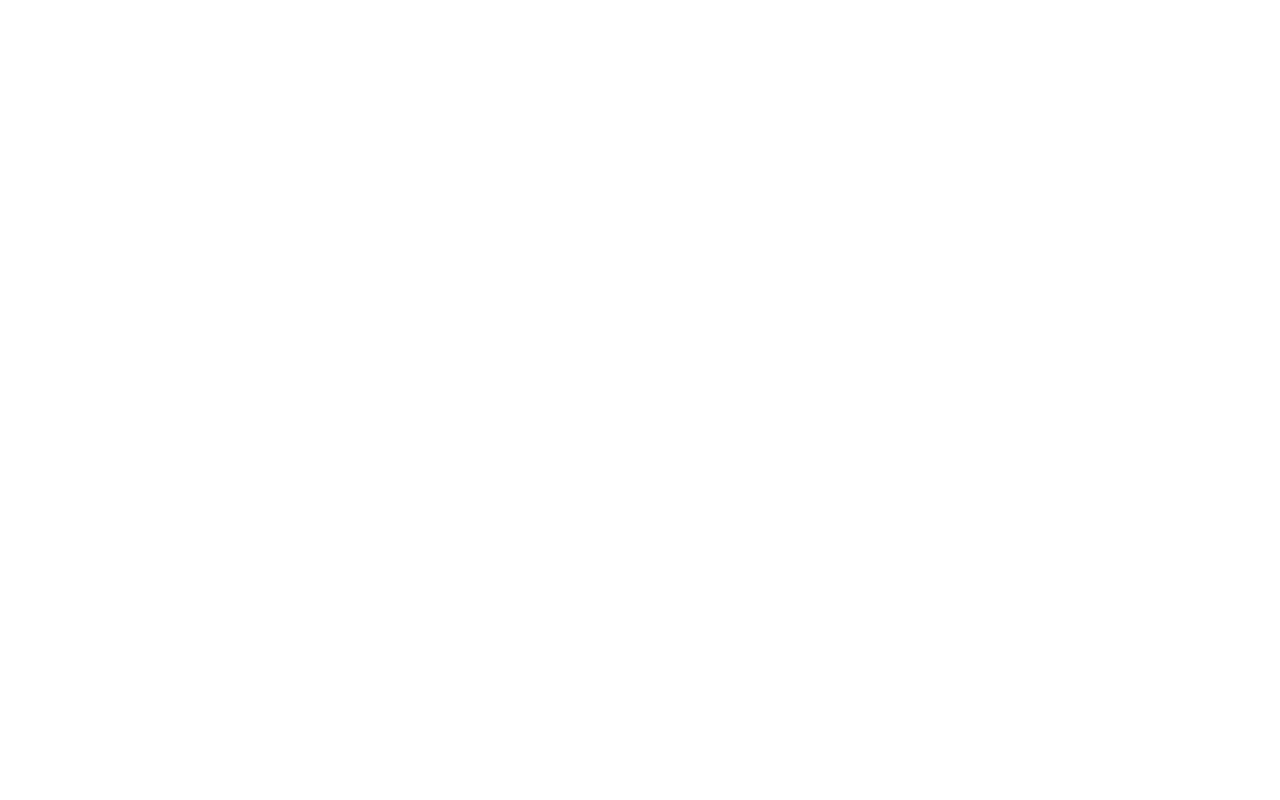
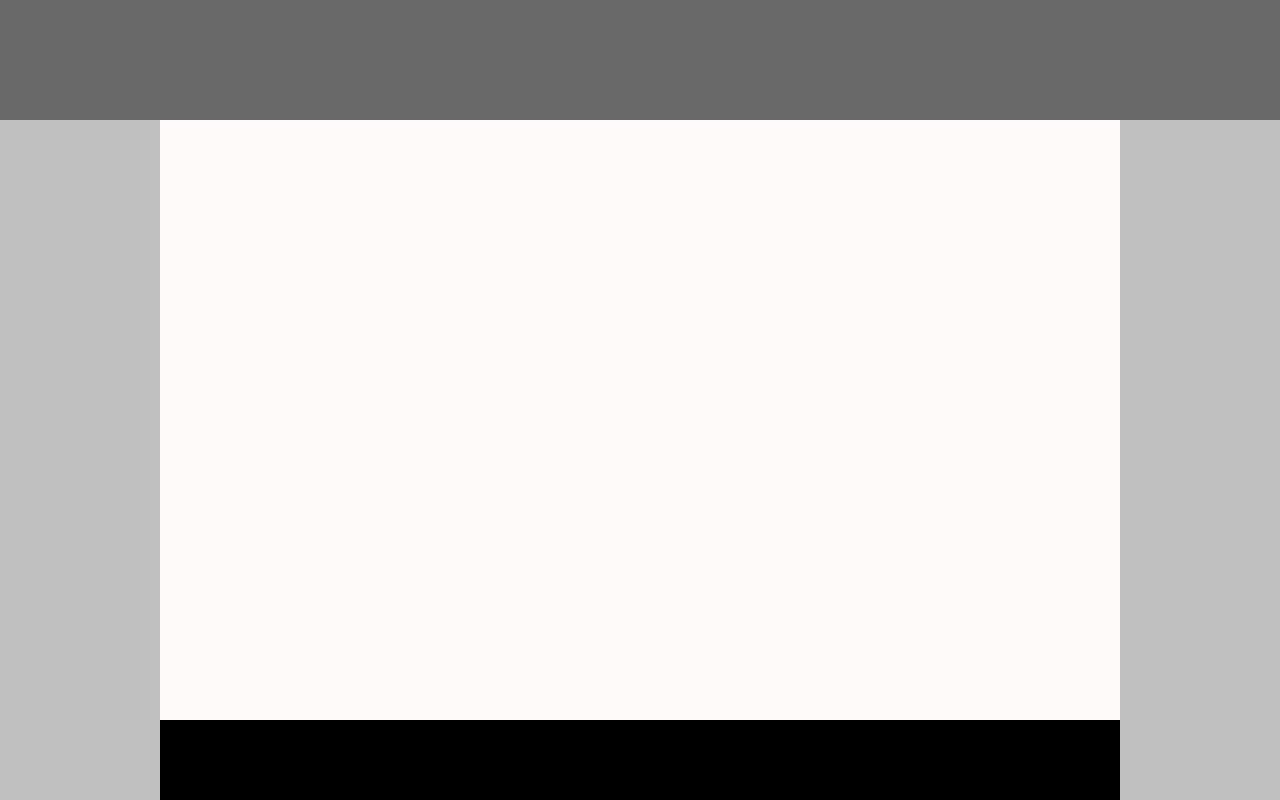
Before and after one commit to alarson85/DM1-first, a plain HTML site: page index.html in a window 1280 px wide. Drawn offline with Linux system fonts and the light colour scheme.

Commit message:
first finished

```diff
--- /dev/null
+++ b/gulpfile.js
@@ -0,0 +1,2 @@
+var gulp = require('gulp');
+gulp.task('default', function () { console.log('Hello Gulp!') });
--- a/index.html
+++ b/index.html
@@ -4,6 +4,12 @@
 	<link rel="stylesheet" type="text/css" href="style.css">
 </head>
 <body>
+	<div class="head">
+	</div>
+	<div class="shell">
+		<div class="foot">
+		</div>
+	</div>
 
 </body>
 </html>
--- a/style.css
+++ b/style.css
@@ -0,0 +1,30 @@
+* {
+	padding: 0;
+	margin: 0;
+}
+
+body {
+	height: 100vh;
+	background-color: silver;
+}
+
+.head {
+	height: 15%;
+	width: 100%;
+	content: "";
+	background-color: DimGrey;
+}
+.shell {
+	width: 75%;
+	height: 85%;
+	margin: 0 auto;
+	background-color: snow;
+	content: "";
+}
+.foot {
+	width: 75%;
+	height: 10%;
+	background-color: black;
+	position: absolute;
+	bottom: 0;
+}
```
